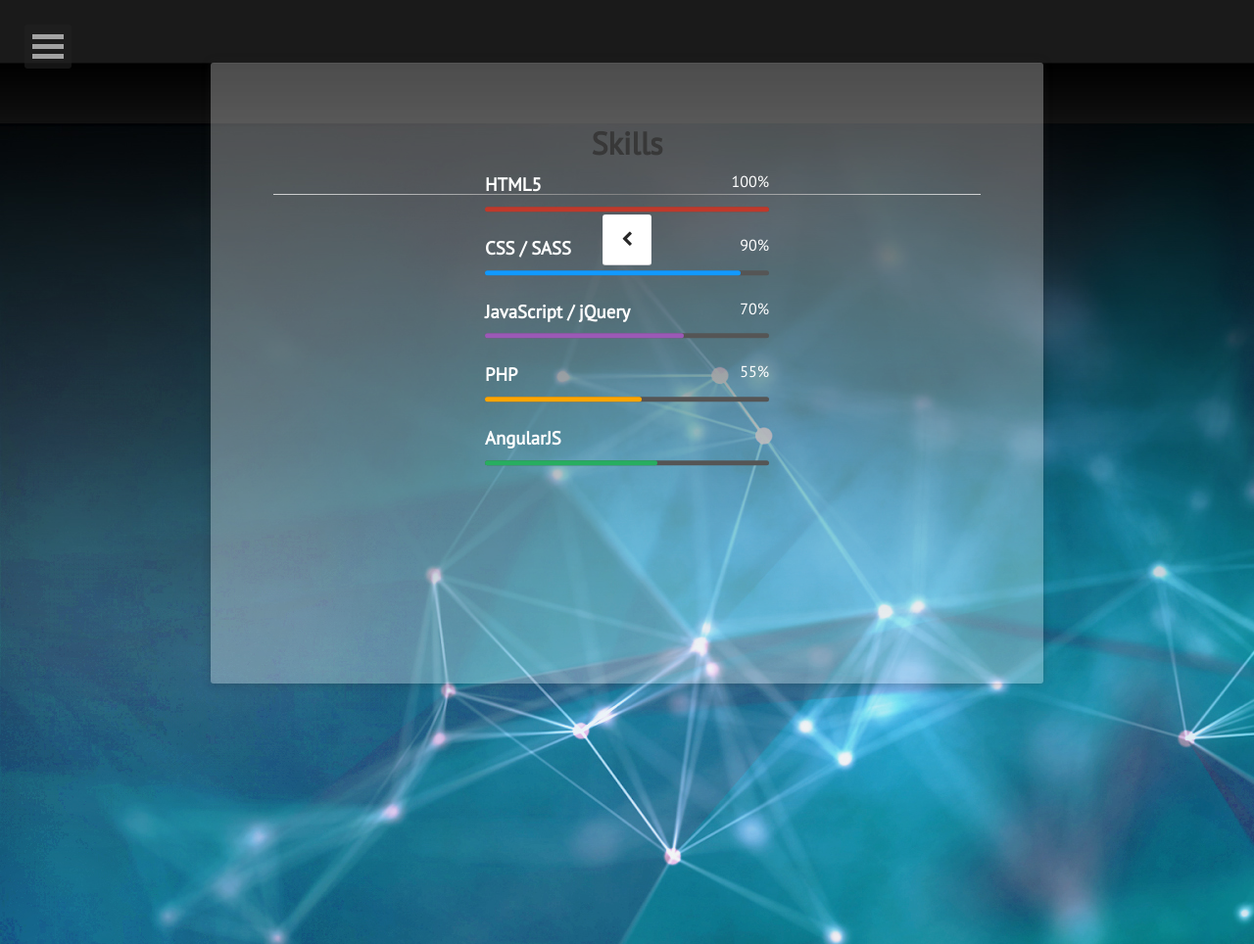
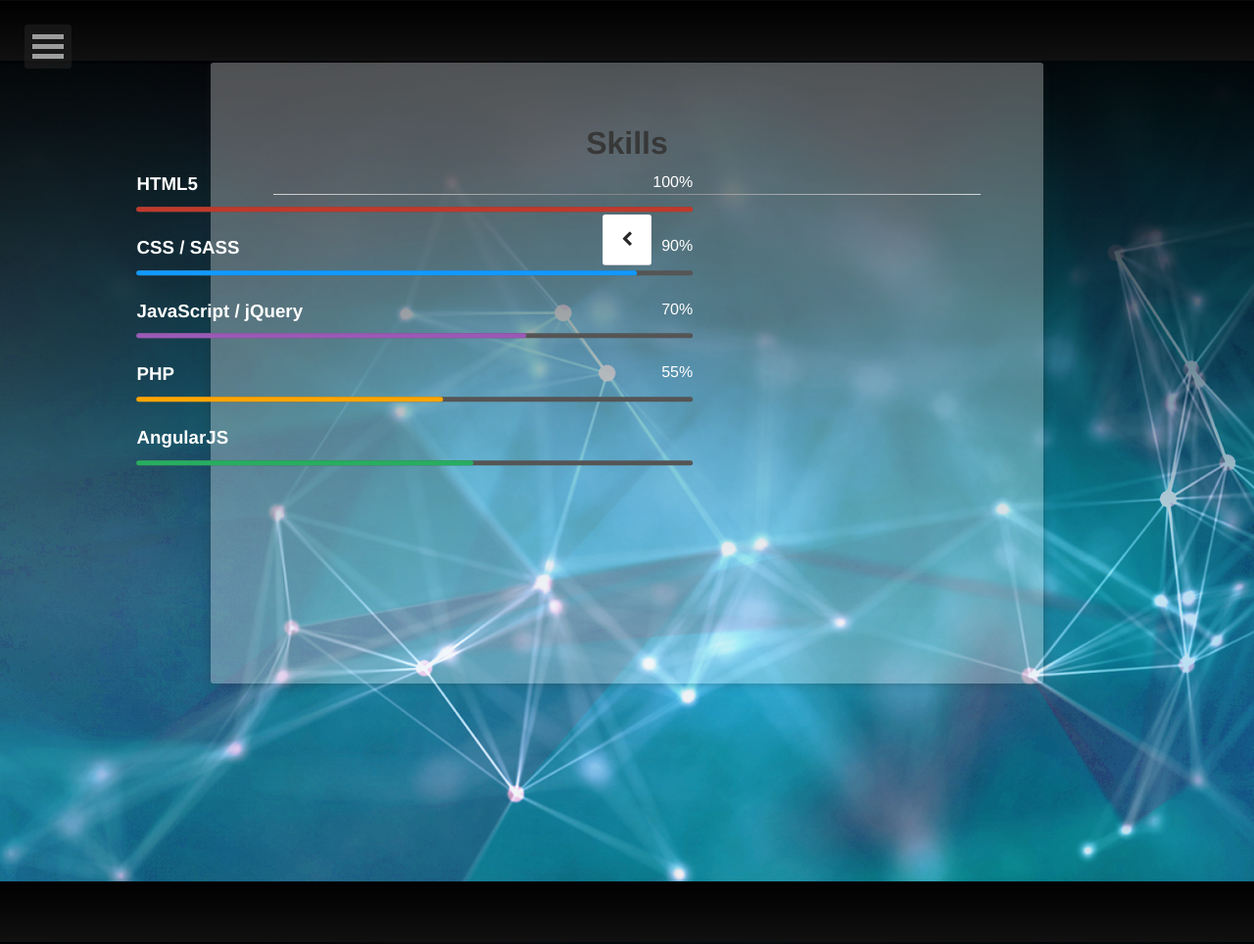
Before and after one commit to nalinraut/nalinraut.github.io, a Jekyll site: the page built from skills/index.md, in a window 1280 px wide. Shown: the whole page at 98% size. Built offline with Jekyll 4.4.1, drawn with Linux system fonts in a browser that asks for light colours.

Commit message:
Added progress bar

```diff
--- a/_sass/progress.scss
+++ b/_sass/progress.scss
@@ -1,6 +1,4 @@
 @import url(https://fonts.googleapis.com/css?family=PT+Sans);
-
-$font-family: 'PT Sans', sans-serif;
 
 $li-padding: 5px;
 
@@ -32,19 +30,12 @@
   box-sizing: border-box;
 }
 
-html,body{
-  background: $background-color;
-  width: 100%;
-  height: 100%;
-  font-family: $font-family;
-}
-
 .skills-bar-container{
   position: relative;
-  width: 40%;
+  width: 80%;
   min-width: 300px;
-  top: 50%;
-  left: 50%;
+  top: 20%;
+  left: 20%;
   -webkit-transform: translate(-50%, -50%);
   transform: translate(-50%, -50%);
   list-style:none;
```
